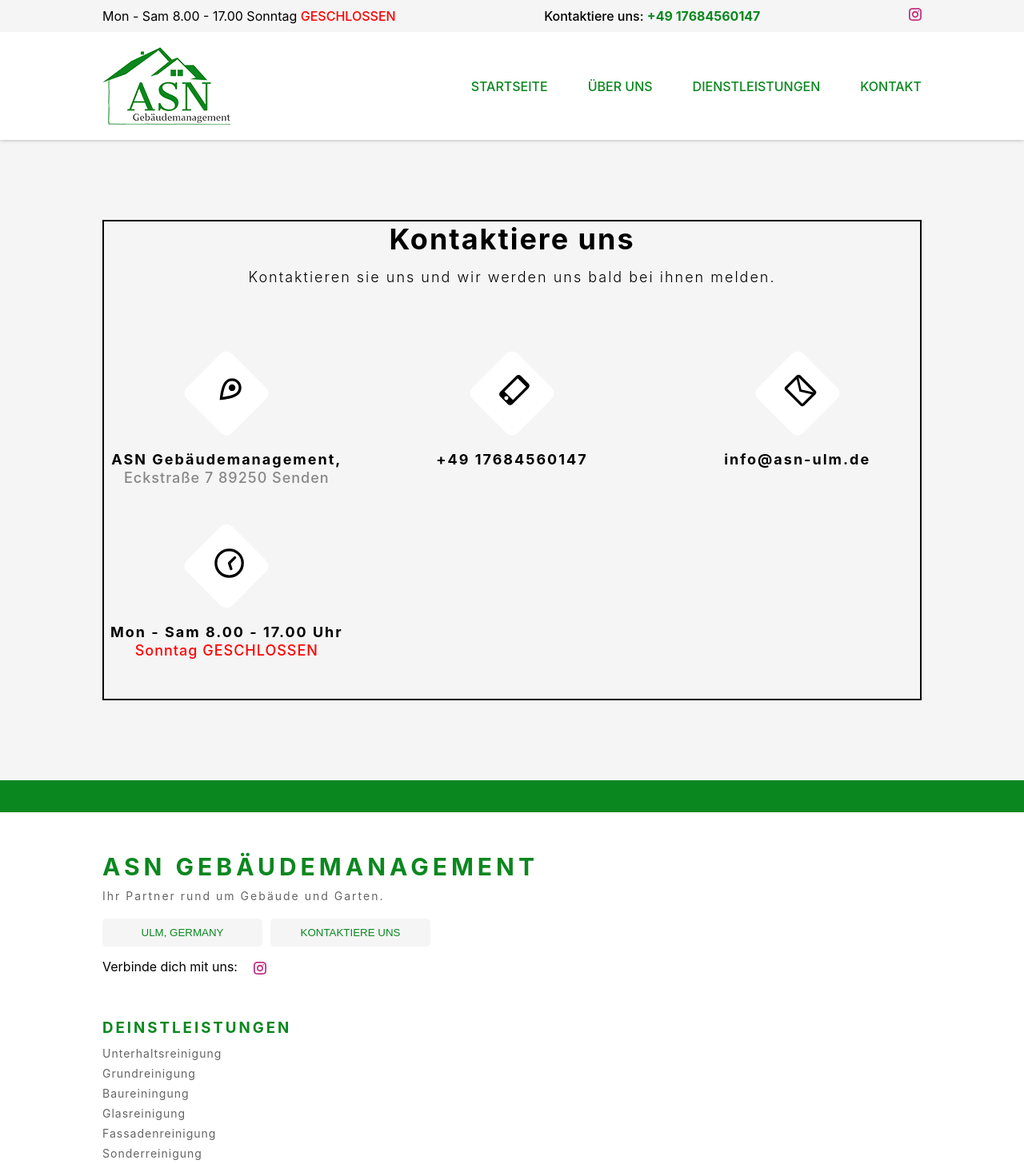
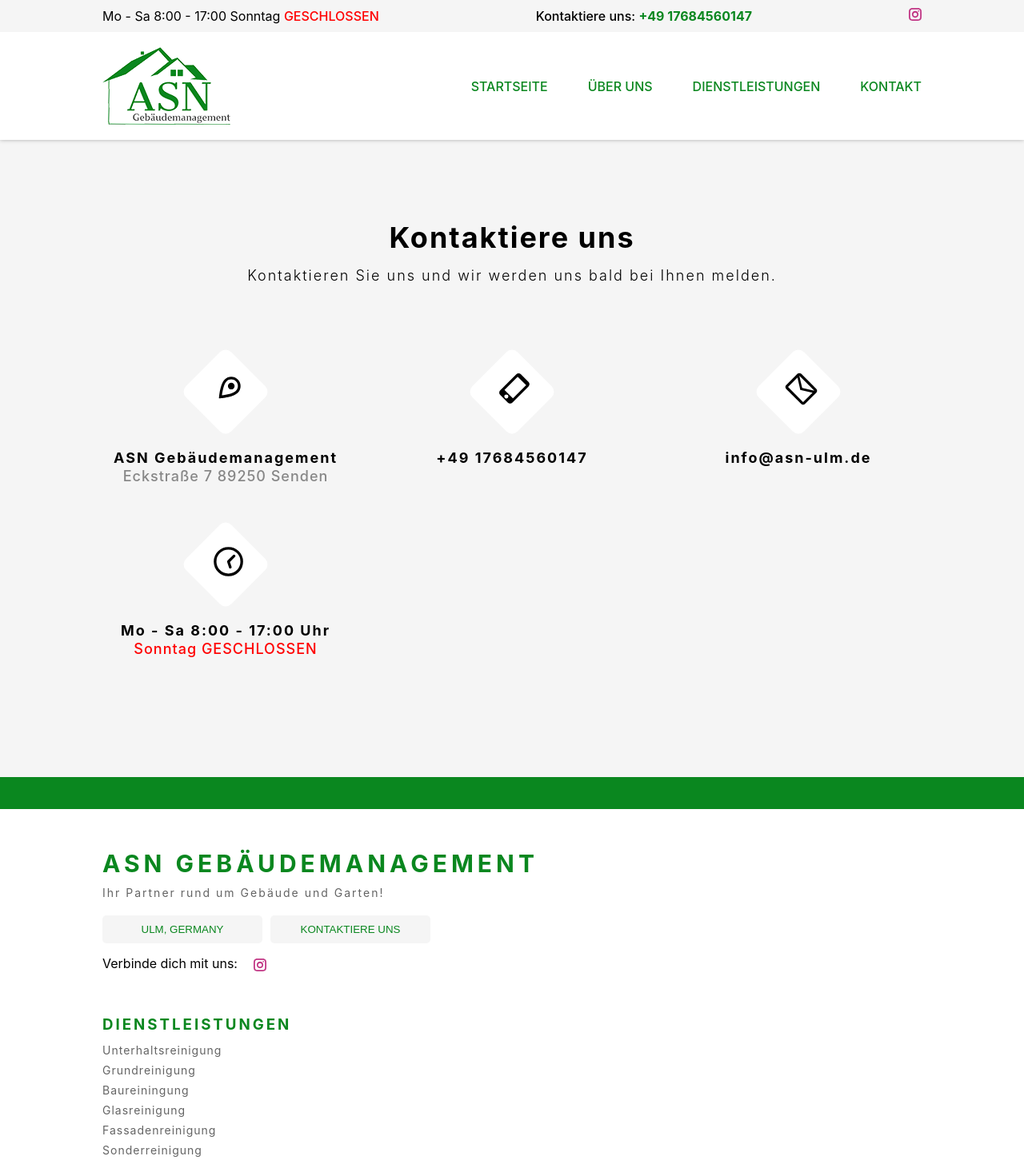
Before and after one commit to Jansrd/asn-gebaudemanagement2, a React (Create React App) app: page /kontakt in a window 1280 px wide. Shown: the top 1456 px of the page at 80% size. Built offline with nearby package versions, Linux system fonts and the light colour scheme.

Commit message:
second version completed

```diff
--- a/src/assets/styles/contact.css
+++ b/src/assets/styles/contact.css
@@ -14,7 +14,6 @@
   gap: 15px;
   margin-top: 100px;
   margin-bottom: 100px;
-  border: 2px solid;
 }
 
 .contact-content-top {
--- a/src/layouts/Footer/FooterBottom.jsx
+++ b/src/layouts/Footer/FooterBottom.jsx
@@ -19,7 +19,7 @@
           </Link>
         </div>
         <div className="footer-bottom-bottom">
-          <p>Copyright&copy; 2024 ASN Gebäudemanagement.</p>
+          <p>&copy;Copyright 2024 ASN Gebäudemanagement.</p>
         </div>
       </div>
     </div>
--- a/src/layouts/Footer/FooterTopLeft.jsx
+++ b/src/layouts/Footer/FooterTopLeft.jsx
@@ -9,7 +9,7 @@
     <div className="footer-top-left" id="footer-top-left">
       <div className="footer-top-left-top" id="footer-top-left-top">
         <h2>ASN Gebäudemanagement</h2>
-        <h5>Ihr Partner rund um Gebäude und Garten.</h5>
+        <h5>Ihr Partner rund um Gebäude und Garten!</h5>
         <div className="footer-btns">
           <a
             rel="noreferrer"
--- a/src/layouts/Footer/FooterTopRight.jsx
+++ b/src/layouts/Footer/FooterTopRight.jsx
@@ -9,7 +9,7 @@
   return (
     <div className="footer-top-right" id="footer-top-right">
       <div className="footer-top-right-left">
-        <h3>Deinstleistungen</h3>
+        <h3>Dienstleistungen</h3>
         <ul>
           {services.map((service) => (
             <FooterServices
--- a/src/layouts/Header/HeaderTop.jsx
+++ b/src/layouts/Header/HeaderTop.jsx
@@ -5,7 +5,7 @@
     <div className="header-top">
       <div className="header-top-content" id="header-top-content">
         <p id="mon-sam">
-          Mon - Sam 8.00 - 17.00 Sonntag <span id="closed">GESCHLOSSEN</span>
+          Mo - Sa 8:00 - 17:00 Sonntag <span id="closed">GESCHLOSSEN</span>
         </p>
         <p id="phone">
           Kontaktiere uns: <span id="phone-num">+49 17684560147</span>
--- a/src/pages/Contact.jsx
+++ b/src/pages/Contact.jsx
@@ -13,7 +13,7 @@
       <div className="contact-content" id="contact-content">
         <Title
           title="Kontaktiere uns"
-          subtitle="Kontaktieren sie uns und wir werden uns bald bei ihnen melden."
+          subtitle="Kontaktieren Sie uns und wir werden uns bald bei Ihnen melden."
         />
         <div className="contact-content-top" id="contact-content-top">
           <a
@@ -23,7 +23,7 @@
           >
             <ServiceIcon
               icon={<MdOutlineLocationOn />}
-              contactText="ASN Gebäudemanagement,"
+              contactText="ASN Gebäudemanagement"
               contactText2="Eckstraße 7 89250 Senden"
               color="rgb(135, 135, 135)"
             />
@@ -32,7 +32,7 @@
           <ServiceIcon icon={<MdMailOutline />} contactText="info@asn-ulm.de" />
           <ServiceIcon
             icon={<FiClock />}
-            contactText="Mon - Sam 8.00 - 17.00 Uhr"
+            contactText="Mo - Sa 8:00 - 17:00 Uhr"
             contactText2="Sonntag GESCHLOSSEN"
             color="rgb(255, 0, 0)"
           />
--- a/src/pages/HomePageComponents/HomeContact.jsx
+++ b/src/pages/HomePageComponents/HomeContact.jsx
@@ -12,7 +12,7 @@
 
     if (checked === true) {
       emailjs
-        .sendForm("service_yjdhi6n", "template_pbhl5qa", form.current, {
+        .sendForm("service_5vi1w7k", "template_pbhl5qa", form.current, {
           publicKey: "zbBbwVR3R-ED_J2Q7",
         })
         .then(
@@ -40,7 +40,7 @@
       <div className="home-contact-top">
         <Title
           title="Kontaktiere uns"
-          subtitle="Kontaktieren sie uns und wir werden uns bald bei ihnen melden."
+          subtitle="Kontaktieren Sie uns und wir werden uns bald bei Ihnen melden."
         />
       </div>
       <div className="home-contact-middle" id="home-contact-middle">
@@ -70,7 +70,7 @@
               />
               <input
                 type="email"
-                placeholder="E-mail-adresse"
+                placeholder="E-mail Adresse"
                 name="user_email"
                 required
               />
@@ -93,7 +93,7 @@
                 />
                 <Link to="/datenschutzerklärung" target="_blank">
                   <p>
-                    Ich habe die datenschutzerklärung zur kenntnis genommen.
+                    Ich habe die Datenschutzerklärung zur Kenntnis genommen.
                   </p>
                 </Link>
               </div>
--- a/src/pages/HomePageComponents/HomeStart.jsx
+++ b/src/pages/HomePageComponents/HomeStart.jsx
@@ -27,7 +27,7 @@
           id="home-content-start-right-top"
         >
           <h2>ASN Gebäudemanagement</h2>
-          <p>Ihr Partner rund um Gebäude und Garten.</p>
+          <p>Ihr Partner rund um Gebäude und Garten!</p>
         </div>
         <div className="home-content-start-right-bottom">
           <button onClick={homeScroll}>
--- a/src/responsive.css
+++ b/src/responsive.css
@@ -220,7 +220,7 @@
     display: none;
   } */
   #home-content-start-left h2:after {
-    content: "Ihr Partner rund um Gebäude und Garten.";
+    content: "Ihr Partner rund um Gebäude und Garten!";
   }
   #home-content-start-right {
     display: none;
@@ -363,7 +363,7 @@
 
   #home-content-start-left h2:after {
     font-size: 20px;
-    content: "Ihr Partner rund um Gebäude und Garten.";
+    content: "Ihr Partner rund um Gebäude und Garten!";
   }
   #home-content-start-right {
     display: none;
@@ -547,7 +547,7 @@
 
   #home-content-start-left h2:after {
     font-size: 18px;
-    content: "Ihr Partner rund um Gebäude und Garten.";
+    content: "Ihr Partner rund um Gebäude und Garten!";
   }
   #home-content-start-right {
     display: none;
--- a/src/services.js
+++ b/src/services.js
@@ -13,13 +13,13 @@
     id: 1,
     icon: <LiaBroomSolid />,
     title: "Unterhaltsreinigung",
-    text: "Ob Privatobjekt oder Gewerbe unsere Unterhaltsreinigung sorgt dafÜr, dass die Innenflachen immer sauber sind.",
+    text: "Ob Privatobjekt oder Gewerbe unsere Unterhaltsreinigung sorgt dafÜr, dass die Innenflächen immer sauber sind.",
   },
   {
     id: 2,
     icon: <MdOutlineCleaningServices />,
     title: "Grundreinigung",
-    text: "Die Grundreinigung beginnt am  Ende der allgemeinen Unterhaltsreinigung. Hier entfernen wir hartnackigeVerschmutzungen und erneuern den Aushärtefilm für Ihre Bodenbeläge.",
+    text: "Die Grundreinigung beginnt am Ende der allgemeinen Unterhaltsreinigung. Hier entfernen wir hartnackige Verschmutzungen und erneuern den Aushärtefilm für Ihre Bodenbeläge.",
   },
   {
     id: 3,
@@ -43,7 +43,7 @@
     id: 6,
     icon: <FaSwimmingPool />,
     title: "Sonderreinigung",
-    text: "Zur Sonderreinigung gehört alles, was überdie normale Reinigung hinausgeht – dazu gehören besonders hartnäckige Verschmutzungen,schwer zugängliche Stellen und ein deutlich erhöhter Arbeitsaufwand.",
+    text: "Zur Sonderreinigung gehört alles, was über die normale Reinigung hinausgeht – dazu gehören besonders hartnäckige Verschmutzungen, schwer zugängliche Stellen und ein deutlich erhöhter Arbeitsaufwand.",
   },
 
   {
@@ -56,7 +56,7 @@
     id: 8,
     icon: <MdConstruction />,
     title: "Hausmeister",
-    text: "Sie profitieren von einem persönlichen Betreuungsservice,der sich um die Pflege, Wartung und Kontrolle Ihrer Immobilie kümmert.",
+    text: "Sie profitieren von einem persönlichen Betreuungsservice, der sich um die Pflege, Wartung und Kontrolle Ihrer Immobilie kümmert.",
   },
   {
     id: 9,
```
